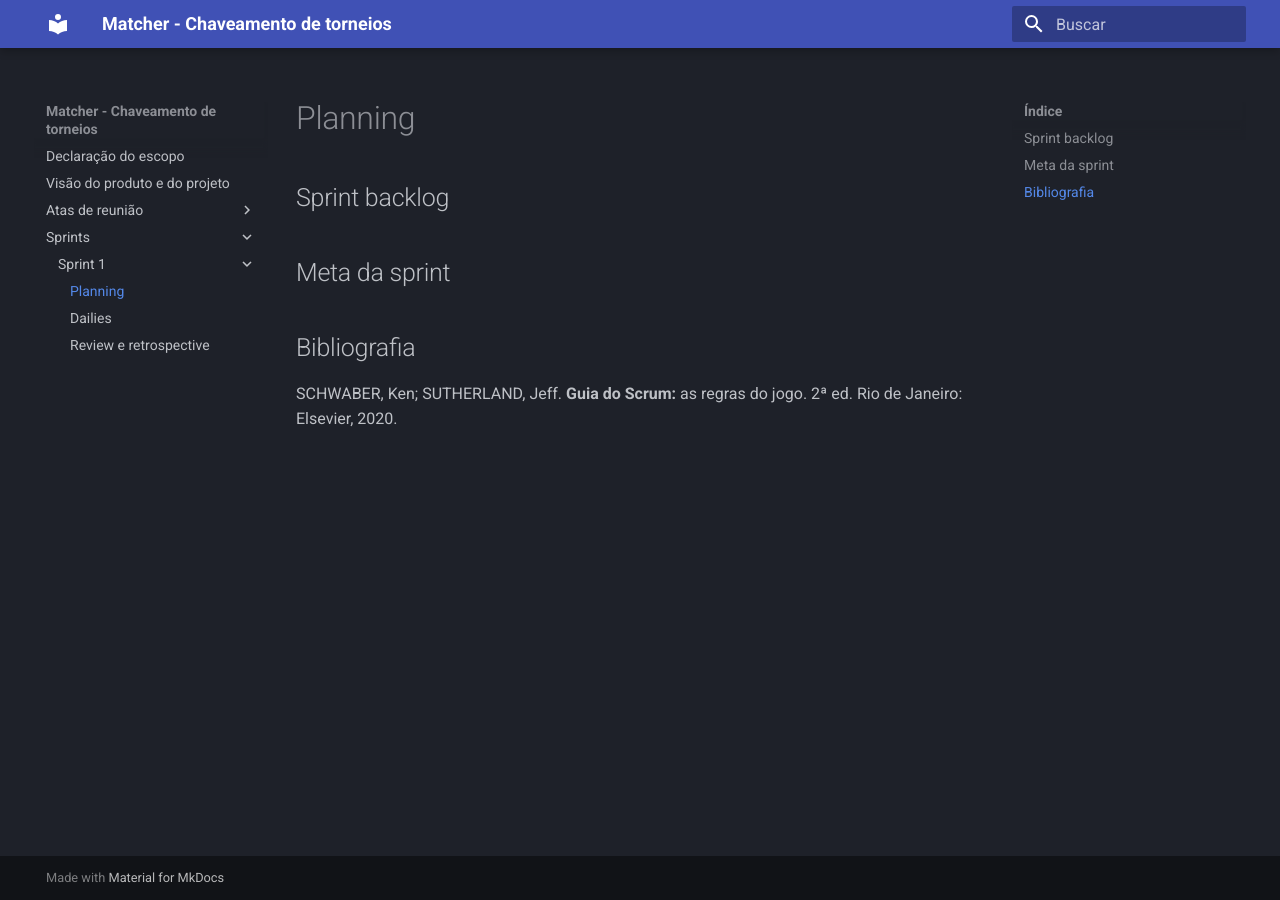
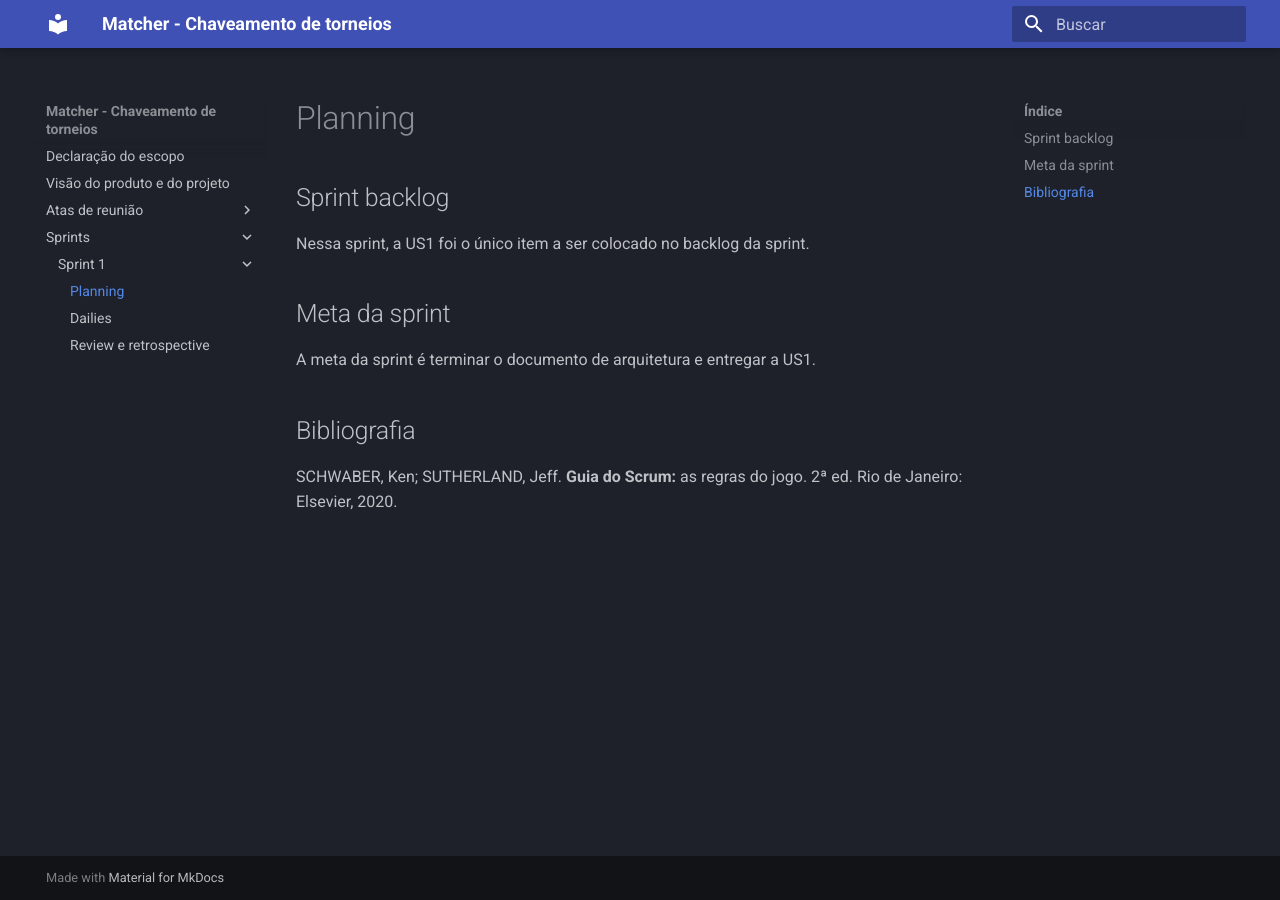
Before and after one commit to FGA0138-MDS-Ajax/2023-2-SIRIUS, an MkDocs documentation site: the page built from docs/sprints/sprint-1/s1-planning.md, in a window 1280 px wide. Built offline with MkDocs 1.6.1 and Material for MkDocs 9.7.7, drawn with Linux system fonts in a browser that asks for light colours.

Commit message:
Preenchimento de documento de sprint planning
Relativo à #21.

```diff
--- a/docs/sprints/sprint-1/s1-planning.md
+++ b/docs/sprints/sprint-1/s1-planning.md
@@ -1,12 +1,8 @@
 ## Sprint backlog
-
-
-
+Nessa sprint, a US1 foi o único item a ser colocado no backlog da sprint.
 
 ## Meta da sprint
-
-
-
+A meta da sprint é terminar o documento de arquitetura e entregar a US1.
 
 ## Bibliografia
 SCHWABER, Ken; SUTHERLAND, Jeff. **Guia do Scrum:** as regras do jogo. 2ª ed. Rio de Janeiro: Elsevier, 2020.
```
